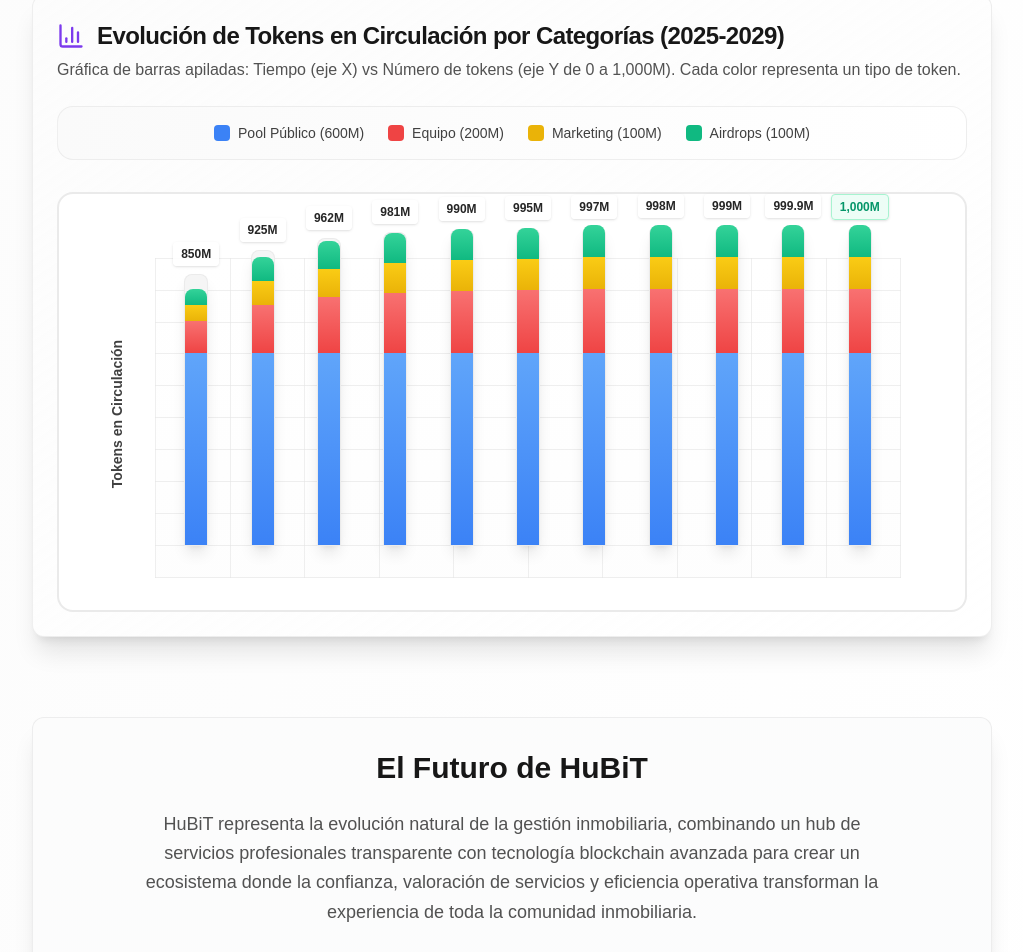
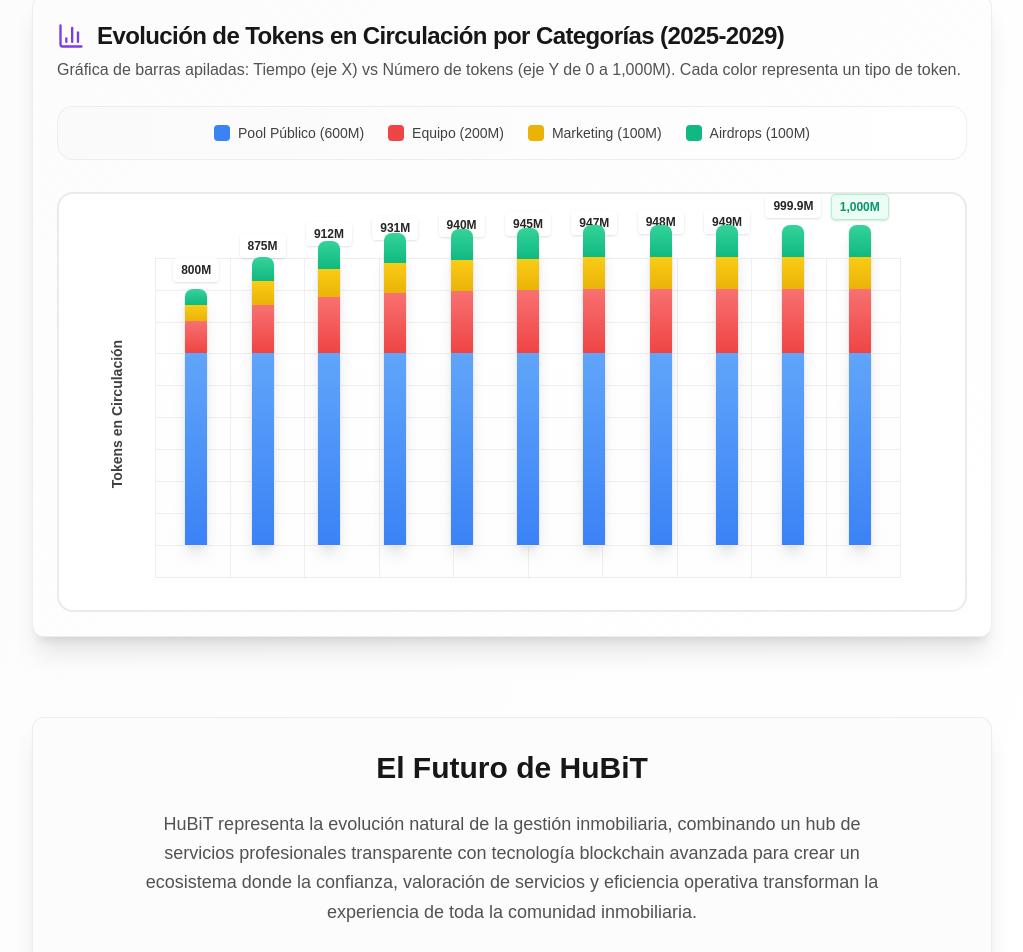
Before and after one commit to Hubit85/HubitApp, a Next.js app: page /whitepaper in a window 1280 px wide. Shown: the part 3305-4257 px from the top of the page, without its empty margins (128-1151 px from the left). Built offline with nearby package versions, Linux system fonts and the light colour scheme.

Commit message:
fix(whitepaper): Correct Q4 2025 vesting chart calculation

```diff
--- a/src/pages/whitepaper.tsx
+++ b/src/pages/whitepaper.tsx
@@ -515,13 +515,13 @@ export default function WhitepaperPage() {
                       {/* Stacked Bar Chart - BARRAS CENTRADAS EN EL GRID */}
                       <div className="absolute inset-0 flex items-end justify-between px-2">
 
-                        {/* Q4 2025: 850M (600M Pool + 100M Equipo + 50M Marketing + 50M Airdrops) */}
+                        {/* Q4 2025: 800M (600M Pool + 100M Equipo + 50M Marketing + 50M Airdrops) */}
                         <div className="group flex flex-col items-center flex-1 relative">
                           {/* Valor de tokens circulantes encima de la barra */}
                           <div className="absolute -top-8 left-1/2 transform -translate-x-1/2 text-xs font-bold text-neutral-800 bg-white/90 px-2 py-1 rounded shadow">
-                            850M
+                            800M
                           </div>
-                          <div className="relative w-6 bg-neutral-100 rounded-t-lg shadow-lg border border-neutral-200/60" style={{ height: '272px' }}>
+                          <div className="relative w-6 bg-neutral-100 rounded-t-lg shadow-lg border border-neutral-200/60" style={{ height: '256px' }}>
                             {/* Pool Público: 600M = 192px */}
                             <div className="absolute bottom-0 w-full bg-gradient-to-t from-blue-500 to-blue-400" style={{ height: '192px' }}></div>
                             {/* Equipo: 100M = 32px */}
@@ -534,12 +534,12 @@ export default function WhitepaperPage() {
                           <div className="opacity-0 group-hover:opacity-100 transition-opacity mt-2 text-xs font-semibold text-neutral-600 bg-blue-50 px-2 py-1 rounded-md whitespace-nowrap">Q4 2025</div>
                         </div>
 
-                        {/* Q1 2026: 925M (600M Pool + 150M Equipo + 75M Marketing + 75M Airdrops) */}
+                        {/* Q1 2026: 875M (600M Pool + 150M Equipo + 75M Marketing + 75M Airdrops) */}
                         <div className="group flex flex-col items-center flex-1 relative">
                           <div className="absolute -top-8 left-1/2 transform -translate-x-1/2 text-xs font-bold text-neutral-800 bg-white/90 px-2 py-1 rounded shadow">
-                            925M
+                            875M
                           </div>
-                          <div className="relative w-6 bg-neutral-100 rounded-t-lg shadow-lg border border-neutral-200/60" style={{ height: '296px' }}>
+                          <div className="relative w-6 bg-neutral-100 rounded-t-lg shadow-lg border border-neutral-200/60" style={{ height: '280px' }}>
                             <div className="absolute bottom-0 w-full bg-gradient-to-t from-blue-500 to-blue-400" style={{ height: '192px' }}></div>
                             <div className="absolute w-full bg-gradient-to-t from-red-500 to-red-400" style={{ bottom: '192px', height: '48px' }}></div>
                             <div className="absolute w-full bg-gradient-to-t from-yellow-500 to-yellow-400" style={{ bottom: '240px', height: '24px' }}></div>
@@ -548,12 +548,12 @@ export default function WhitepaperPage() {
                           <div className="opacity-0 group-hover:opacity-100 transition-opacity mt-2 text-xs font-semibold text-neutral-600 bg-emerald-50 px-2 py-1 rounded-md whitespace-nowrap">Q1 2026</div>
                         </div>
 
-                        {/* Q2 2026: 962.5M (600M Pool + 175M Equipo + 87.5M Marketing + 87.5M Airdrops) */}
+                        {/* Q2 2026: 912.5M (600M Pool + 175M Equipo + 87.5M Marketing + 87.5M Airdrops) */}
                         <div className="group flex flex-col items-center flex-1 relative">
                           <div className="absolute -top-8 left-1/2 transform -translate-x-1/2 text-xs font-bold text-neutral-800 bg-white/90 px-2 py-1 rounded shadow">
-                            962M
+                            912M
                           </div>
-                          <div className="relative w-6 bg-neutral-100 rounded-t-lg shadow-lg border border-neutral-200/60" style={{ height: '308px' }}>
+                          <div className="relative w-6 bg-neutral-100 rounded-t-lg shadow-lg border border-neutral-200/60" style={{ height: '292px' }}>
                             <div className="absolute bottom-0 w-full bg-gradient-to-t from-blue-500 to-blue-400" style={{ height: '192px' }}></div>
                             <div className="absolute w-full bg-gradient-to-t from-red-500 to-red-400" style={{ bottom: '192px', height: '56px' }}></div>
                             <div className="absolute w-full bg-gradient-to-t from-yellow-500 to-yellow-400" style={{ bottom: '248px', height: '28px' }}></div>
@@ -562,12 +562,12 @@ export default function WhitepaperPage() {
                           <div className="opacity-0 group-hover:opacity-100 transition-opacity mt-2 text-xs font-semibold text-neutral-600 bg-emerald-50 px-2 py-1 rounded-md whitespace-nowrap">Q2 2026</div>
                         </div>
 
-                        {/* Q3 2026: 981.25M (600M Pool + 187.5M Equipo + 93.75M Marketing + 93.75M Airdrops) */}
+                        {/* Q3 2026: 931.25M (600M Pool + 187.5M Equipo + 93.75M Marketing + 93.75M Airdrops) */}
                         <div className="group flex flex-col items-center flex-1 relative">
                           <div className="absolute -top-8 left-1/2 transform -translate-x-1/2 text-xs font-bold text-neutral-800 bg-white/90 px-2 py-1 rounded shadow">
-                            981M
+                            931M
                           </div>
-                          <div className="relative w-6 bg-neutral-100 rounded-t-lg shadow-lg border border-neutral-200/60" style={{ height: '314px' }}>
+                          <div className="relative w-6 bg-neutral-100 rounded-t-lg shadow-lg border border-neutral-200/60" style={{ height: '298px' }}>
                             <div className="absolute bottom-0 w-full bg-gradient-to-t from-blue-500 to-blue-400" style={{ height: '192px' }}></div>
                             <div className="absolute w-full bg-gradient-to-t from-red-500 to-red-400" style={{ bottom: '192px', height: '60px' }}></div>
                             <div className="absolute w-full bg-gradient-to-t from-yellow-500 to-yellow-400" style={{ bottom: '252px', height: '30px' }}></div>
@@ -576,12 +576,12 @@ export default function WhitepaperPage() {
                           <div className="opacity-0 group-hover:opacity-100 transition-opacity mt-2 text-xs font-semibold text-neutral-600 bg-emerald-50 px-2 py-1 rounded-md whitespace-nowrap">Q3 2026</div>
                         </div>
 
-                        {/* Q4 2026: 990.625M (600M Pool + 193.75M Equipo + 96.875M Marketing + 96.875M Airdrops) */}
+                        {/* Q4 2026: 940.625M (600M Pool + 193.75M Equipo + 96.875M Marketing + 96.875M Airdrops) */}
                         <div className="group flex flex-col items-center flex-1 relative">
                           <div className="absolute -top-8 left-1/2 transform -translate-x-1/2 text-xs font-bold text-neutral-800 bg-white/90 px-2 py-1 rounded shadow">
-                            990M
+                            940M
                           </div>
-                          <div className="relative w-6 bg-neutral-100 rounded-t-lg shadow-lg border border-neutral-200/60" style={{ height: '317px' }}>
+                          <div className="relative w-6 bg-neutral-100 rounded-t-lg shadow-lg border border-neutral-200/60" style={{ height: '301px' }}>
                             <div className="absolute bottom-0 w-full bg-gradient-to-t from-blue-500 to-blue-400" style={{ height: '192px' }}></div>
                             <div className="absolute w-full bg-gradient-to-t from-red-500 to-red-400" style={{ bottom: '192px', height: '62px' }}></div>
                             <div className="absolute w-full bg-gradient-to-t from-yellow-500 to-yellow-400" style={{ bottom: '254px', height: '31px' }}></div>
@@ -590,12 +590,12 @@ export default function WhitepaperPage() {
                           <div className="opacity-0 group-hover:opacity-100 transition-opacity mt-2 text-xs font-semibold text-neutral-600 bg-emerald-50 px-2 py-1 rounded-md whitespace-nowrap">Q4 2026</div>
                         </div>
 
-                        {/* Q1 2027: 995.31M (600M Pool + 196.875M Equipo + 98.44M Marketing + 98.44M Airdrops) */}
+                        {/* Q1 2027: 945.31M (600M Pool + 196.875M Equipo + 98.44M Marketing + 98.44M Airdrops) */}
                         <div className="group flex flex-col items-center flex-1 relative">
                           <div className="absolute -top-8 left-1/2 transform -translate-x-1/2 text-xs font-bold text-neutral-800 bg-white/90 px-2 py-1 rounded shadow">
-                            995M
+                            945M
                           </div>
-                          <div className="relative w-6 bg-neutral-100 rounded-t-lg shadow-lg border border-neutral-200/60" style={{ height: '318px' }}>
+                          <div className="relative w-6 bg-neutral-100 rounded-t-lg shadow-lg border border-neutral-200/60" style={{ height: '302px' }}>
                             <div className="absolute bottom-0 w-full bg-gradient-to-t from-blue-500 to-blue-400" style={{ height: '192px' }}></div>
                             <div className="absolute w-full bg-gradient-to-t from-red-500 to-red-400" style={{ bottom: '192px', height: '63px' }}></div>
                             <div className="absolute w-full bg-gradient-to-t from-yellow-500 to-yellow-400" style={{ bottom: '255px', height: '31px' }}></div>
@@ -604,12 +604,12 @@ export default function WhitepaperPage() {
                           <div className="opacity-0 group-hover:opacity-100 transition-opacity mt-2 text-xs font-semibold text-neutral-600 bg-emerald-50 px-2 py-1 rounded-md whitespace-nowrap">Q1 2027</div>
                         </div>
 
-                        {/* Q2 2027: 997.66M (600M Pool + 198.44M Equipo + 99.22M Marketing + 99.22M Airdrops) */}
+                        {/* Q2 2027: 947.66M (600M Pool + 198.44M Equipo + 99.22M Marketing + 99.22M Airdrops) */}
                         <div className="group flex flex-col items-center flex-1 relative">
                           <div className="absolute -top-8 left-1/2 transform -translate-x-1/2 text-xs font-bold text-neutral-800 bg-white/90 px-2 py-1 rounded shadow">
-                            997M
+                            947M
                           </div>
-                          <div className="relative w-6 bg-neutral-100 rounded-t-lg shadow-lg border border-neutral-200/60" style={{ height: '319px' }}>
+                          <div className="relative w-6 bg-neutral-100 rounded-t-lg shadow-lg border border-neutral-200/60" style={{ height: '303px' }}>
                             <div className="absolute bottom-0 w-full bg-gradient-to-t from-blue-500 to-blue-400" style={{ height: '192px' }}></div>
                             <div className="absolute w-full bg-gradient-to-t from-red-500 to-red-400" style={{ bottom: '192px', height: '64px' }}></div>
                             <div className="absolute w-full bg-gradient-to-t from-yellow-500 to-yellow-400" style={{ bottom: '256px', height: '32px' }}></div>
@@ -618,12 +618,12 @@ export default function WhitepaperPage() {
                           <div className="opacity-0 group-hover:opacity-100 transition-opacity mt-2 text-xs font-semibold text-neutral-600 bg-emerald-50 px-2 py-1 rounded-md whitespace-nowrap">Q2 2027</div>
                         </div>
 
-                        {/* Q3 2027: 998.83M (600M Pool + 199.22M Equipo + 99.61M Marketing + 99.61M Airdrops) */}
+                        {/* Q3 2027: 948.83M (600M Pool + 199.22M Equipo + 99.61M Marketing + 99.61M Airdrops) */}
                         <div className="group flex flex-col items-center flex-1 relative">
                           <div className="absolute -top-8 left-1/2 transform -translate-x-1/2 text-xs font-bold text-neutral-800 bg-white/90 px-2 py-1 rounded shadow">
-                            998M
+                            948M
                           </div>
-                          <div className="relative w-6 bg-neutral-100 rounded-t-lg shadow-lg border border-neutral-200/60" style={{ height: '319.5px' }}>
+                          <div className="relative w-6 bg-neutral-100 rounded-t-lg shadow-lg border border-neutral-200/60" style={{ height: '303.5px' }}>
                             <div className="absolute bottom-0 w-full bg-gradient-to-t from-blue-500 to-blue-400" style={{ height: '192px' }}></div>
                             <div className="absolute w-full bg-gradient-to-t from-red-500 to-red-400" style={{ bottom: '192px', height: '64px' }}></div>
                             <div className="absolute w-full bg-gradient-to-t from-yellow-500 to-yellow-400" style={{ bottom: '256px', height: '32px' }}></div>
@@ -632,12 +632,12 @@ export default function WhitepaperPage() {
                           <div className="opacity-0 group-hover:opacity-100 transition-opacity mt-2 text-xs font-semibold text-neutral-600 bg-emerald-50 px-2 py-1 rounded-md whitespace-nowrap">Q3 2027</div>
                         </div>
 
-                        {/* Q4 2027: 999.41M (600M Pool + 199.61M Equipo + 99.805M Marketing + 99.805M Airdrops) */}
+                        {/* Q4 2027: 949.41M (600M Pool + 199.61M Equipo + 99.805M Marketing + 99.805M Airdrops) */}
                         <div className="group flex flex-col items-center flex-1 relative">
                           <div className="absolute -top-8 left-1/2 transform -translate-x-1/2 text-xs font-bold text-neutral-800 bg-white/90 px-2 py-1 rounded shadow">
-                            999M
+                            949M
                           </div>
-                          <div className="relative w-6 bg-neutral-100 rounded-t-lg shadow-lg border border-neutral-200/60" style={{ height: '319.8px' }}>
+                          <div className="relative w-6 bg-neutral-100 rounded-t-lg shadow-lg border border-neutral-200/60" style={{ height: '303.8px' }}>
                             <div className="absolute bottom-0 w-full bg-gradient-to-t from-blue-500 to-blue-400" style={{ height: '192px' }}></div>
                             <div className="absolute w-full bg-gradient-to-t from-red-500 to-red-400" style={{ bottom: '192px', height: '64px' }}></div>
                             <div className="absolute w-full bg-gradient-to-t from-yellow-500 to-yellow-400" style={{ bottom: '256px', height: '32px' }}></div>
```
